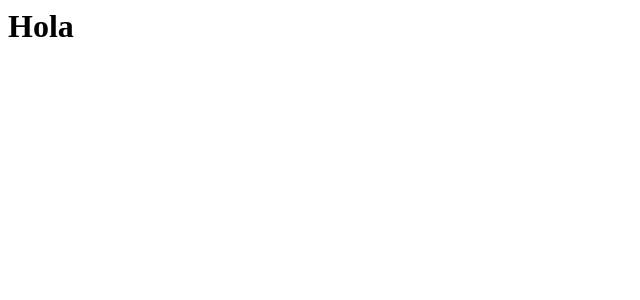
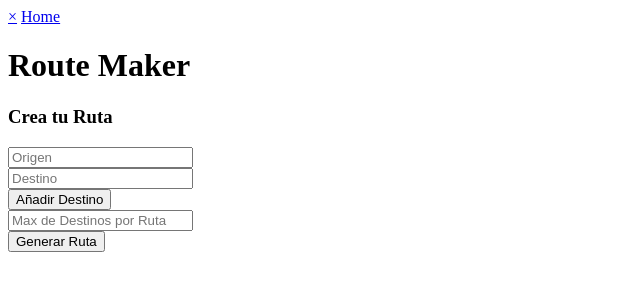
Before and after one commit to Brynt-PN/ROUTE_MAKER, a Django app: page /RMapp/ in a window 1280 px wide. Before the commit the part shown is almost empty. Shown: the top 300 px of the page, without its empty margins (0-640 px from the left). Run offline with Django 4.2, Linux system fonts and the light colour scheme.

Commit message:
Agregamos stilos y añadimos contenido definitivo para el HTML

```diff
--- a/Route_Maker/RMapp/templates/RMapp/index.html
+++ b/Route_Maker/RMapp/templates/RMapp/index.html
@@ -1 +1,41 @@
-<h1>Hola</h1>
+<!DOCTYPE html>
+<html lang="en">
+<head>
+    <meta charset="UTF-8">
+    <meta name="viewport" content="width=device-width, initial-scale=1.0">
+    <title>Route Maker</title>
+</head>
+<body>
+
+
+      <div id="mySidepanel" class="sidepanel">
+        <a href="javascript:void(0)" class="closebtn" onclick="closeNav()">×</a>
+        <a href="index.html">Home</a>
+
+      </div>
+
+      <form class="transfot">
+        <div class="col-md-12">
+            <h1>Route Maker</h1>
+          <h3>Crea tu Ruta</h3>
+        </div>
+        <div class="col-md-12">
+          <input class="transfot_form" placeholder="Origen" type="text" name="origin" required>
+        </div>
+        <div class="col-md-12">
+          <input class="transfot_form" placeholder="Destino" type="text" name="destination" required>
+        </div>
+        <div class="col-md-12">
+          <button type="button" onclick="addDestination()">Añadir Destino</button>
+        </div>
+        <div class="col-md-12">
+          <input class="transfot_form" placeholder="Max de Destinos por Ruta" type="number" name="max-points" min="0">
+        </div>
+        <div class="col-md-12">
+          <button class="get_now">Generar Ruta</button>
+        </div>
+      </form>
+
+
+</body>
+</html>
```
Also changed, not shown: Route_Maker/RMapp/static/CSS/styles.css (added), Route_Maker/RMapp/static/JS/script.js (added).
